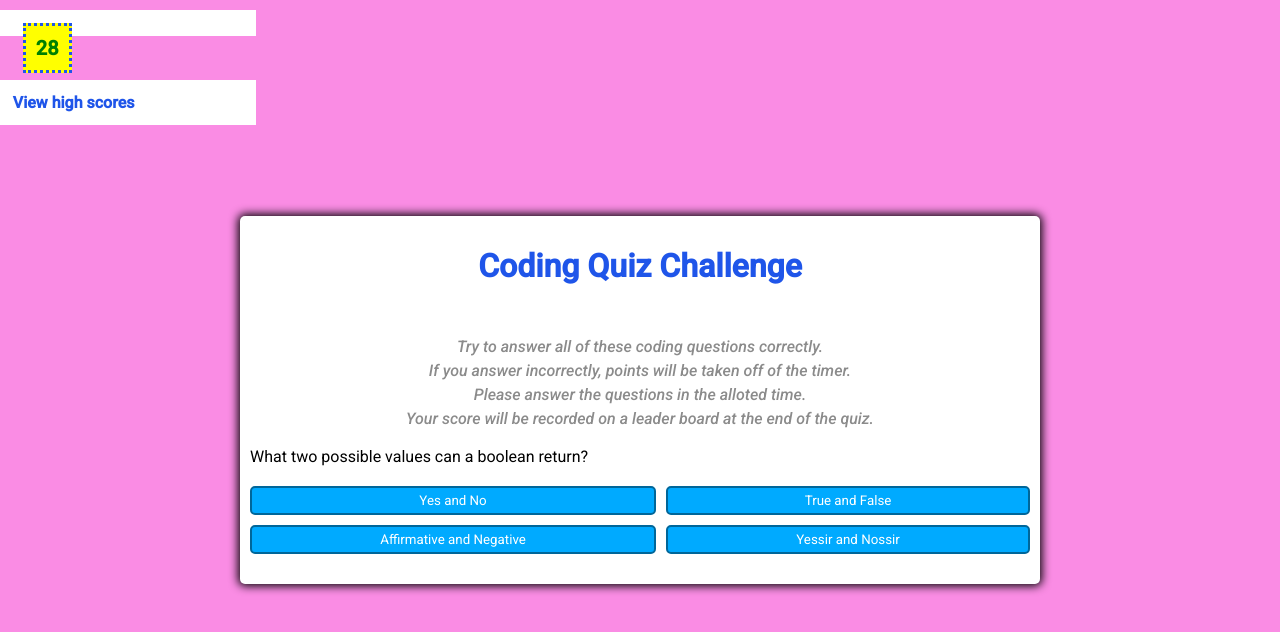
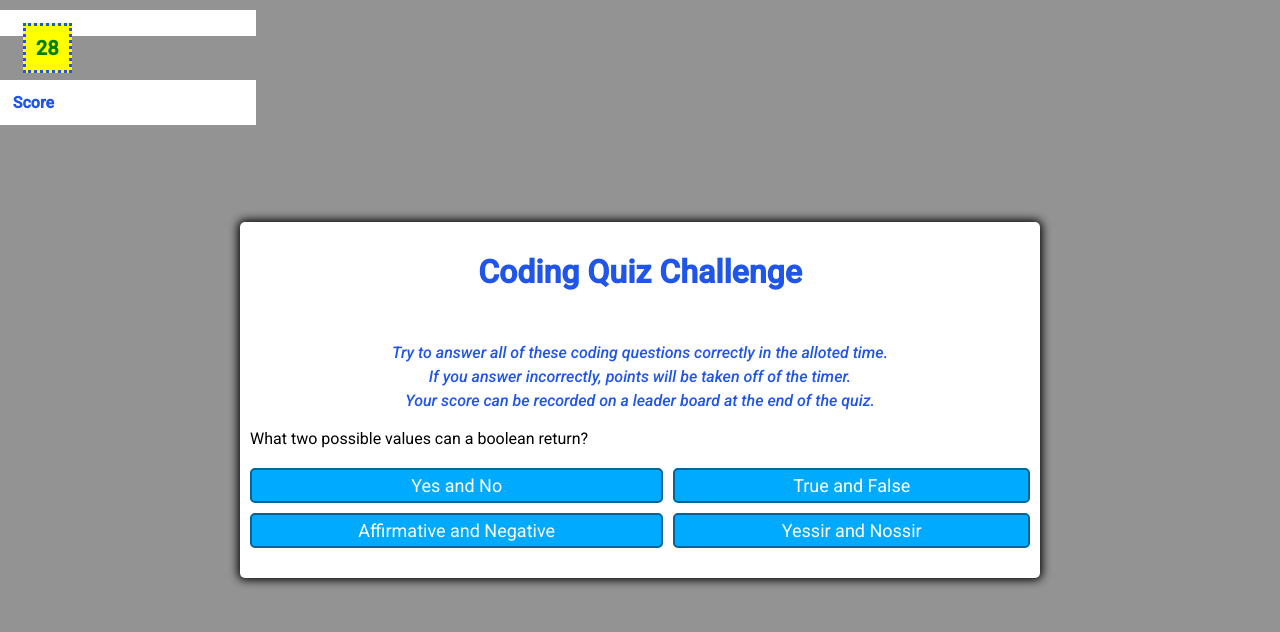
Before and after one commit to sethdaulton/Module-04-Challenge, a plain HTML site: page index.html in a window 1280 px wide. Both pictures are taken after a click on the button "Start Quiz". Drawn offline with Linux system fonts and the light colour scheme.

Commit message:
added updates to index.html, script.js, README.md

```diff
--- a/assets/css/style.css
+++ b/assets/css/style.css
@@ -28,7 +28,7 @@ p {
   text-align: center;
   margin-top: 50px;
   font-family: "Roboto", sans-serif;
-  color: rgb(139, 139, 139);
+  color: rgb(31, 85, 233);
   line-height: 1.5em;
 }
 
@@ -41,7 +41,7 @@ body {
   display: flex;
   align-items: center;
   justify-content: center;
-  background-color: rgb(250, 140, 228);
+  background-color: rgb(147, 147, 147);
 }
 
 .container {
@@ -66,6 +66,7 @@ body {
   background-color: hsl(var(--hue), 100%, 50%);
   border-radius: 5px;
   padding: 5px 10px;
+  font-size: 18px;
   color: white;
   outline: none;
 }
@@ -142,12 +143,6 @@ ul li {
   display: none;
 }
 
-/* #countdown {
-  background-color: yellow;
-  border-style: dotted;
-  border-color: rgb(31, 85, 233);
-} */
-
 #count {
   position: absolute;
   padding: 10px;
@@ -158,7 +153,3 @@ ul li {
   font-size: 20px;
   color: black;
 }
-
-.time-align {
-    position: fixed;
-}
--- /dev/null
+++ b/assets/js/script.js
@@ -0,0 +1,161 @@
+const startButton = document.getElementById("start-btn");
+const nextButton = document.getElementById("next-btn");
+const questionContainerElement = document.getElementById("question-container");
+const questionElement = document.getElementById("question");
+const answerButtonElement = document.getElementById("answer-buttons");
+
+let shuffledQuestions, currentQuestionIndex;
+
+startButton.addEventListener("click", startGame);
+
+nextButton.addEventListener("click", () => {
+  currentQuestionIndex++;
+  setNextQuestion();
+});
+
+function startGame() {
+  startButton.classList.add("hide");
+  shuffledQuestions = questions.sort(() => Math.random() - 0.5);
+  currentQuestionIndex = 0;
+  questionContainerElement.classList.remove("hide");
+  setNextQuestion();
+  document.getElementById("count").style = "color:green;";
+  startTimer();
+}
+
+function startTimer() {
+  var counter = 30;
+  setInterval(function () {
+    counter--;
+    if (counter >= 0) {
+      span = document.getElementById("count");
+      span.innerHTML = counter;
+    }
+    if (counter === 0) {
+      alert("Game Over!");
+      confirm("Play Again? Click 'ok' to reload the page");
+      location.reload();
+    }
+  }, 1000);
+}
+
+function start() {
+  document.getElementById("count").style = "color: rgb(31, 85, 233);";
+  startTimer();
+}
+
+var scoreCount = 0;
+
+function nextQuestion() {
+    const answer = getValue();
+    if (answer && answer === questions[initialQuiz].answers[key].text) {
+        score = score + questions[initialQuiz].answers[key].points;
+      }
+  }
+
+
+function setNextQuestion() {
+  resetState();
+  showQuestion(shuffledQuestions[currentQuestionIndex]);
+}
+
+function showQuestion(question) {
+  questionElement.innerText = question.question;
+  question.answers.forEach((answer) => {
+    const button = document.createElement("button");
+    button.innerText = answer.text;
+    button.classList.add("btn");
+    if (answer.correct) {
+      button.dataset.correct = answer.correct;
+    }
+    button.addEventListener("click", selectAnswer);
+    answerButtonElement.appendChild(button);
+  });
+}
+
+function resetState() {
+  clearStatusClass(document.body);
+  nextButton.classList.add("hide");
+  while (answerButtonElement.firstChild) {
+    answerButtonElement.removeChild(answerButtonElement.firstChild);
+  }
+}
+
+function selectAnswer(e) {
+  const selectedButton = e.target;
+  const correct = selectedButton.dataset.correct;
+  setStatusClass(document.body, correct);
+  Array.from(answerButtonElement.children).forEach((button) => {
+    setStatusClass(button, button.dataset.correct);
+  });
+  if (shuffledQuestions.length > currentQuestionIndex + 1) {
+    nextButton.classList.remove("hide");
+  } else {
+    startButton.innerText = "Restart";
+    startButton.classList.remove("hide");
+  }
+}
+
+function setStatusClass(element, correct) {
+  clearStatusClass(element);
+  if (correct) {
+    element.classList.add("correct");
+    scoreCount++;
+  } else {
+    element.classList.add("wrong");
+    console.log('dummy')
+  }
+}
+
+function clearStatusClass(element) {
+  element.classList.remove("correct");
+  element.classList.remove("wrong");
+}
+
+const questions = [
+  {
+    question: "Commonly used data types DO NOT include:",
+    answers: [
+      { text: "Strings", correct: false, points: 0 },
+      { text: "Booleans", correct: false, points: 0 },
+      { text: "Alerts", correct: true, points: 5 },
+      { text: "Numbers", correct: false, points: 0 },
+    ],
+  },
+  {
+    question: "The condition of an if / else statement is enclosed within:",
+    answers: [
+      { text: "Square brackets", correct: false, points: 0 },
+      { text: "Curly brackets", correct: true, points: 5 },
+      { text: "Parentheses", correct: false, points: 0 },
+      { text: "Quotation marks", correct: false, points: 0 },
+    ],
+  },
+  {
+    question: "What does 'HTML' stand for?",
+    answers: [
+      { text: "Haptic Text Markup Language", correct: false, points: 0 },
+      { text: "Hefty Type Mission Language", correct: false, points: 0 },
+      { text: "Hollow Text Markout List", correct: false, points: 0 },
+      { text: "Hyper Text Markup Language", correct: true, points: 5 },
+    ],
+  },
+  {
+    question: "What does 'CSS' stand for?",
+    answers: [
+      { text: "Cascading Style Sheets", correct: true, points: 5 },
+      { text: "Creative Style Sheets", correct: false, points: 0 },
+      { text: "Consecutive Style Sheets", correct: false, points: 0 },
+      { text: "Common Style Sheets", correct: false, points: 0 },
+    ],
+  },
+  {
+    question: "What two possible values can a boolean return?",
+    answers: [
+      { text: "Yes and No", correct: false, points: 0 },
+      { text: "True and False", correct: true, points: 5 },
+      { text: "Affirmative and Negative", correct: false, points: 0 },
+      { text: "Yessir and Nossir", correct: false, points: 0 },
+    ],
+  },
+];
--- a/assets/script.js
+++ /dev/null
@@ -1,390 +0,0 @@
-// var startButton = document.getElementById("js-start-quiz")
-// var nextButton = document.getElementById("js-next-button")
-
-// // I want a new question to appear when the 'Next Question' button is pressed.
-// // I want the question answers to only appear once when "Start Quiz" button is pressed" - Done
-// // Need to add a timer
-// // Need to add point values to each question that add up when a correct answer is rendered
-// // Need a score board
-// // Need to deduct timer seconds if the question is answered incorrectly
-
-// var currentQuestion = 0;
-
-// var questions = [
-//     {
-//         questionText: "Question #1: Commonly used data types DO NOT include:",
-//         choices: {
-//             a: "Strings",
-//             b: "Booleans",
-//             c: "Alerts",
-//             d: "Numbers",
-//         },
-//         correctAnswer: "c"
-//     },
-
-//     {
-//         questionText: "Question #2: The condition of an if / else statement is enclosed within:",
-//         choices: {
-//             a: "Square brackets",
-//             b: "Curly brackets",
-//             c: "Parentheses",
-//             d: "Quotation marks",
-//         },
-//         correctAnswer: "b"
-//     },
-
-//     {
-//         questionText: "Question #3: What does 'HTML' stand for?",
-//         choices: {
-//             a: "Haptic Text Markup Language",
-//             b: "Hefty Type Mission Language",
-//             c: "Hollow Text Markout List",
-//             d: "Hyper Text Markup Language",
-//         },
-//         correctAnswer: "d"
-//     },
-
-//     {
-//         questionText: "Question #4: What does 'CSS' stand for?",
-//         choices: {
-//             a: "Cascading Style Sheets",
-//             b: "Creative Style Sheets",
-//             c: "Consecutive Style Sheets",
-//             d: "Common Style Sheets",
-//         },
-//         correctAnswer: "a"
-//     },
-
-//     {
-//         questionText: "Question #5: What two possible values can a boolean return?",
-//         choices: {
-//             a: "Yes and No",
-//             b: "True and False",
-//             c: "Affirmative and Negative ",
-//             d: "Yessir and Nossir",
-//         },
-//         correctAnswer: "b"
-//     },
-// ]
-
-// function resetState() {
-//     clearStatusClass(document.body)
-//   nextButton.classList.add("hide");
-//   while (answerButtomElement.firstChild) {
-//     answerButtomElement.removeChild(answerButtomElement.firstChild);
-//   }
-// }
-
-// var score = 0;
-
-// // for (var i=0; i < questions.length; i++) {
-// //     var response = window.prompt(questions[i].prompt);
-// //     if(response == questions[i].answer){
-// //         score++;
-// //         alert("Correct!");
-// //         else {
-// //         alert("Wrong!")
-// //         }
-// //     }
-// // }
-// // alert ("you got " + score + "/" + questions.length);
-
-
-// // function correctAnswer() {
-
-// // }
-
-
-// function setNextQuestion() {
-//     // correctAnswer.addEventListener("click", questionText);
-//     resetState();
-
-// }
-
-// function resetState() {
-//     nextButton.classList.add("hide");
-//     while (answerButtonsElement.firstChild) {
-//         answerButtonElement.removeChild(answerButtonsElement.firstChild);
-//     }
-// }
-
-// function selectAnswer() {
-
-// }
-
-// function populateQuestion(questionObject) {
-//     var questionTextEl = document.getElementById("js-question-text");
-//     var choicesEl = document.getElementById("js-question-choices");
-//     questionTextEl.innerText = questionObject.questionText;
-
-//     var choicesKeys = Object.keys(questionObject.choices);
-
-//     for (let index = 0; index < choicesKeys.length; index++) {
-//         var choiceIndex = choicesKeys[index];
-//         const choice = questionObject.choices[choiceIndex];
-//         var listEl = document.createElement("li");
-//         var buttonEl = document.createElement("button");
-//         buttonEl.textContent = choice;
-//         listEl.appendChild(buttonEl);
-//         choicesEl.append(listEl);
-
-//     }
-
-// }
-
-// function questionCounter() {
-
-// }
-
-// function answerClick(event) {
-//     //subtract 10 seconds for a wrong answer, do nothing for a right answer
-//   var correctAnswer = questionsAndAnswers[questionCounter].correct;
-//     if (event.target.textContent === correctAnswer) {
-//         console.log("correct")
-//     } else {
-//         secondsLeft = secondsLeft - 10;
-//     }
-
-//     //prevent time left from going negative
-//     if (secondsLeft < 0) {
-//         secondsLeft = 0;
-//     }
-//     //if there are no more questions, run endgame function
-//     if (questionCounter === questionsAndAnswers.length - 1) {
-//         timeEl.textContent = secondsLeft + " seconds remain";
-//         endGame();
-//     } else {
-//         questionCounter++;
-//         prompt();
-//     }
-//     score();
-// }
-// // choices.addEventListener("click", Correct);
-
-
-// function startQuiz() {
-//     populateQuestion(questions[currentQuestion]);
-//     setTime();
-// }
-
-// startButton.addEventListener('click', () => {
-//     // 👇️ hide button
-//     startButton.style.display = 'none';
-
-//     // 👇️ show div
-//   const box = document.getElementById('box');
-//   box.style.display = 'block';
-// });
-
-
-// function setTime() {
-//     // Sets interval in variable
-//     var timerInterval = setInterval(function() {
-//       secondsLeft--;
-//       timeEl.textContent = secondsLeft + " Seconds left in the quiz";
-
-//       if(secondsLeft === 0) {
-//         // Stops execution of action at set interval
-//         clearInterval(timerInterval);
-//         // Calls function to create and append image
-//         sendMessage();
-//       }
-
-//     }, 2000);
-//   }
-
-
-// startButton.addEventListener("click", startQuiz, setTime);
-
-// // nextButton.addEventListener("click", startQuiz);
-
-const startButton = document.getElementById("start-btn");
-const nextButton = document.getElementById("next-btn");
-const questionContainerElement = document.getElementById("question-container");
-const questionElement = document.getElementById("question");
-const answerButtomElement = document.getElementById("answer-buttons");
-
-let shuffledQuestions, currentQuestionIndex;
-
-startButton.addEventListener("click", startGame);
-
-nextButton.addEventListener("click", () => {
-  currentQuestionIndex++;
-  setNextQuestion();
-});
-
-function startGame() {
-  startButton.classList.add("hide");
-  shuffledQuestions = questions.sort(() => Math.random() - 0.5);
-  currentQuestionIndex = 0;
-  questionContainerElement.classList.remove("hide");
-  setNextQuestion();
-  document.getElementById("count").style="color:green;";
-      startTimer();
-}
-
-//Old timer here:
-
-// const startingMinutes = .1;
-// let time = startingMinutes * 60;
-
-// const countdownEl = document.getElementById("countdown");
-
-// setInterval(updateCountdown, 1000);
-
-// function updateCountdown() {
-//     const minutes = Math.floor(time / 60);
-//     let seconds = time % 60;
-
-//     if(time < 0){
-//         countdownEl.innerHTML = "GAME OVER"
-//         // alert("GAME OVER");
-//         // confirm("Play Again? If yes, choose 'ok', reload the page, and clear alerts");
-//     }else{
-//         seconds = seconds < 10 ? "0"+ seconds : seconds;
-//         countdownEl.innerHTML = `${minutes} : ${seconds}`;
-//         time --;
-//     }
-// }
-
-//New timer inserted below:
-
-function startTimer(){
-    var counter = 30;
-    setInterval(function() {
-      counter--;
-      if (counter >= 0) {
-        span = document.getElementById("count");
-        span.innerHTML = counter;
-      }
-      if (counter === 0) {
-          alert('Game Over!');
-          clearInterval(myInterval);
-      }
-    }, 1000);
-  }
-
-  function start()
-  {
-      document.getElementById("count").style="color: rgb(31, 85, 233);";
-      startTimer();
-  };
-
-  //New timer end
-
-function calculateCorrectAnswers() {
-    let count = 0;
-    this.questions.forEach(el => {
-      if (el.isCorrect) {
-        count++;
-      }
-    });
-    return count;
-}
-
-function setNextQuestion() {
-  resetState();
-  showQuestion(shuffledQuestions[currentQuestionIndex]);
-}
-
-function showQuestion(question) {
-  questionElement.innerText = question.question;
-  question.answers.forEach((answer) => {
-    const button = document.createElement("button");
-    button.innerText = answer.text;
-    button.classList.add("btn");
-    if (answer.correct) {
-      button.dataset.correct = answer.correct;
-    }
-    button.addEventListener("click", selectAnswer);
-    answerButtomElement.appendChild(button);
-  });
-}
-
-function resetState() {
-    clearStatusClass(document.body)
-  nextButton.classList.add("hide");
-  while (answerButtomElement.firstChild) {
-    answerButtomElement.removeChild(answerButtomElement.firstChild);
-  }
-}
-
-function selectAnswer(e) {
-  const selectedButton = e.target;
-  const correct = selectedButton.dataset.correct;
-  setStatusClass(document.body, correct);
-  Array.from(answerButtomElement.children).forEach((button) => {
-    setStatusClass(button, button.dataset.correct);
-  });
-  if (shuffledQuestions.length > currentQuestionIndex + 1) {
-    nextButton.classList.remove("hide");
-  } else {
-    startButton.innerText = "Restart";
-    startButton.classList.remove("hide");
-  }
-}
-
-// nextButton.innerText = "Submit Score";
-
-function setStatusClass(element, correct) {
-  clearStatusClass(element);
-  if (correct) {
-    element.classList.add("correct");
-  } else {
-    element.classList.add("wrong");
-  }
-}
-
-
-function clearStatusClass(element) {
-  element.classList.remove("correct");
-  element.classList.remove("wrong");
-}
-
-const questions = [
-  {
-    question: "Commonly used data types DO NOT include:",
-    answers: [
-      { text: "Strings", correct: false },
-      { text: "Booleans", correct: false },
-      { text: "Alerts", correct: true },
-      { text: "Numbers", correct: false },
-    ],
-  },
-  {
-    question: "The condition of an if / else statement is enclosed within:",
-    answers: [
-      { text: "Square brackets", correct: false },
-      { text: "Curly brackets", correct: true },
-      { text: "Parentheses", correct: false },
-      { text: "Quotation marks", correct: false },
-    ],
-  },
-  {
-    question: "What does 'HTML' stand for?",
-    answers: [
-      { text: "Haptic Text Markup Language", correct: false },
-      { text: "Hefty Type Mission Language", correct: false },
-      { text: "Hollow Text Markout List", correct: false },
-      { text: "Hyper Text Markup Language", correct: true },
-    ],
-  },
-  {
-    question: "What does 'CSS' stand for?",
-    answers: [
-      { text: "Cascading Style Sheets", correct: true },
-      { text: "Creative Style Sheets", correct: false },
-      { text: "Consecutive Style Sheets", correct: false},
-      { text: "Common Style Sheets", correct: false},
-    ],
-  },
-  {
-    question: "What two possible values can a boolean return?",
-    answers: [
-      { text: "Yes and No", correct: false },
-      { text: "True and False", correct: true },
-      { text: "Affirmative and Negative", correct: false },
-      { text: "Yessir and Nossir", correct: false },
-    ],
-  },
-];
--- a/index.html
+++ b/index.html
@@ -11,41 +11,21 @@
 <body>
 
 <div class="high-score-container">
-    <div id="highScore">View high scores</div>
+    <div id="nextQuestion">Score</div>
 </div>
 
-<!-- <div class="timer-container">
-<div id="countdown">Time left</div>
-</div> -->
+<div class="timer-container">
+    <div>
+<span id="count">30</span>
 
-<div class="timer-container">
-    <div class="time-align">
-<span id="count">30</span>
-<!-- <button onclick="start()">
-START TIMER
-</button> -->
 </div>
 </div>
 
-<!-- <div class="container">
-    <div id="question-container" class="hide">
-
-
-<div id="js-question">
-<h2 id="js-question-text"></h2>
-<ul id="js-question-choices" class="choices">
-</ul>
-<button class="start-button" id="js-start-quiz">Start the quiz</button>
-<button class="next-button" id="js-next-button">Next Question</button>
-</div>
-</div>
-</div> -->
-
 <div class="container">
     <h1>Coding Quiz Challenge</h1>
-<p><i>Try to answer all of these coding questions correctly.
+<p><i>Try to answer all of these coding questions correctly in the alloted time.
     <br> If you answer incorrectly, points will be taken off of the timer.
-    <br> Please answer the questions in the alloted time. <br> Your score will be recorded on a leader board at the end of the quiz.</i></p>
+    <br> Your score can be recorded on a leader board at the end of the quiz.</i></p>
     <div id="question-container" class="hide">
         <div id="question">Question</div>
         <div id="answer-buttons" class="btn-grid">
@@ -78,4 +58,4 @@ START TIMER
 </body>
 </html>
 
-<script src="assets/script.js"></script>
+<script src="assets/js/script.js"></script>
```
Also changed, not shown: assets/images/Module-04-Challenge-ScreenShot.png, 2 other files.
